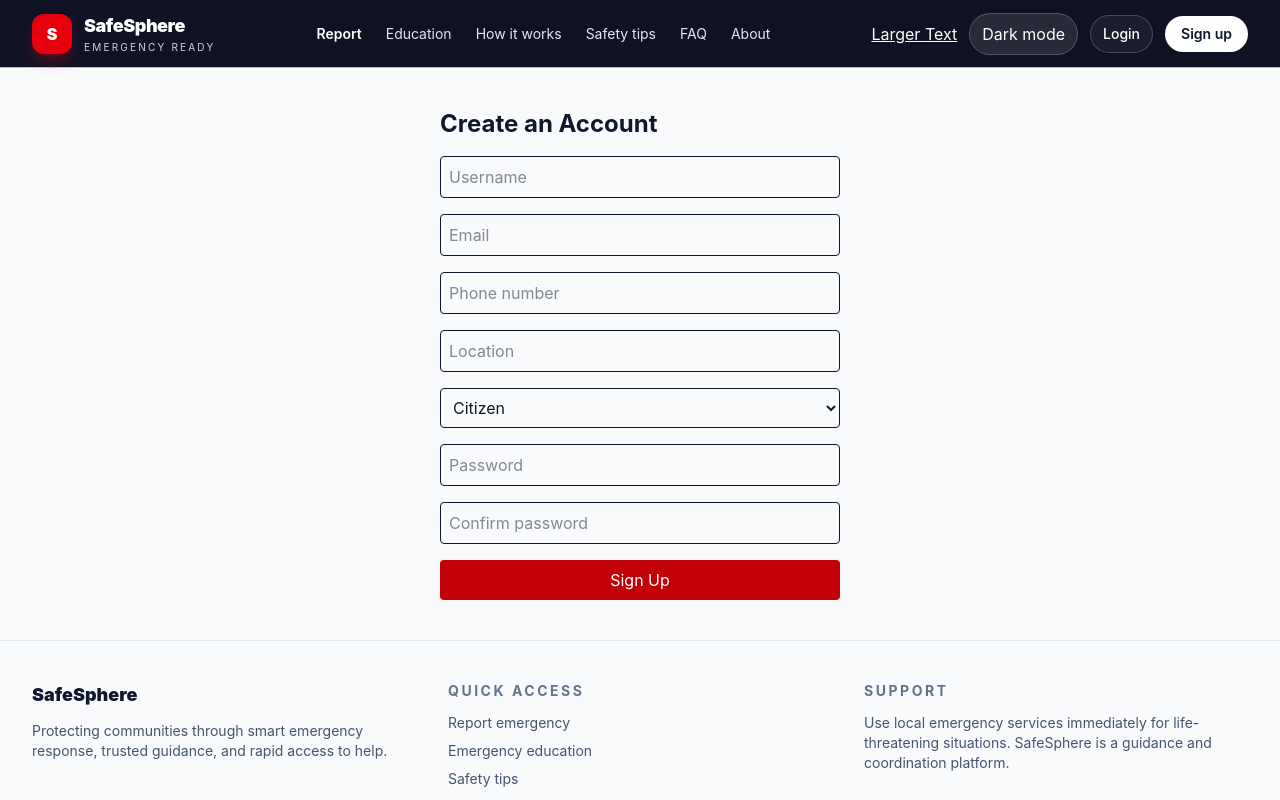
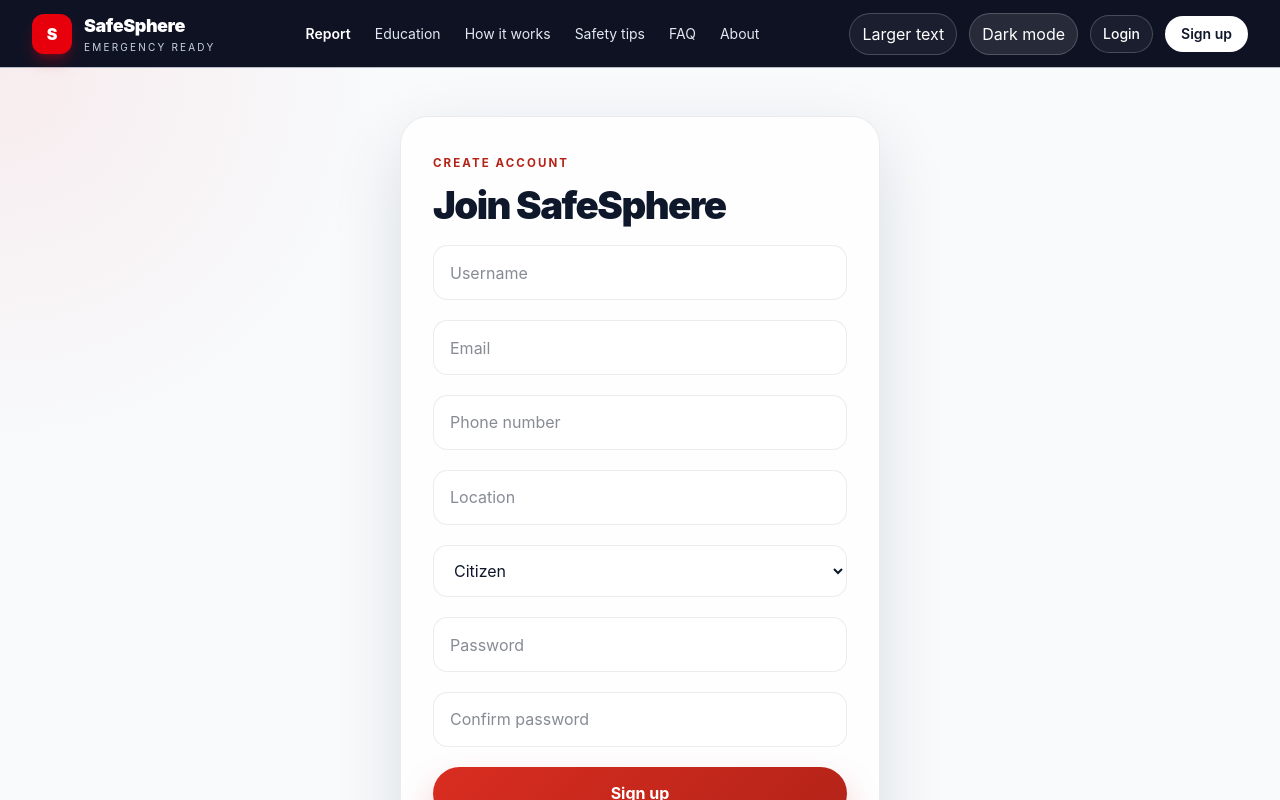
Before and after one commit to nathankb89-arch/SafeSphere_, a React (Vite) app in the folder frontend/: page /register in a window 1280 px wide. Shown: the top 800 px of the page. Built offline with nearby package versions, Linux system fonts and the light colour scheme; no server answers.

Commit message:
feat: enhance various components with improved layouts and accessibility features

```diff
--- a/frontend/src/components/AccessibilityToggle.jsx
+++ b/frontend/src/components/AccessibilityToggle.jsx
@@ -7,11 +7,11 @@ export default function AccessibilityToggle() {
     <button
       type="button"
       onClick={() => setLargeText(!largeText)}
-      className="text-sm underline"
+      className="inline-flex items-center justify-center rounded-full border border-white/20 bg-white/5 px-3 py-2 text-sm font-medium text-white transition hover:bg-white/10 focus-visible:outline-none focus-visible:ring-2 focus-visible:ring-white/80"
       aria-label="Toggle larger text"
       aria-pressed={largeText}
     >
-      {largeText ? 'Normal Text' : 'Larger Text'}
+      {largeText ? 'Normal text' : 'Larger text'}
     </button>
   )
 }
--- a/frontend/src/components/HelpBanner.jsx
+++ b/frontend/src/components/HelpBanner.jsx
@@ -2,9 +2,9 @@ import { Link } from 'react-router-dom'
 
 export default function HelpBanner() {
   return (
-    <aside className="mb-8 flex items-center justify-between gap-4 rounded-lg border border-blue-200 bg-blue-50 p-4">
-      <p className="text-blue-800">New here? Learn how reporting an emergency works.</p>
-      <Link to="/how-it-works" className="whitespace-nowrap font-semibold text-blue-800 underline">
+    <aside className="mb-8 flex items-center justify-between gap-4 rounded-2xl border border-red-200 bg-red-50 p-4 shadow-sm dark:border-red-900/60 dark:bg-red-950/20">
+      <p className="text-sm font-medium text-red-900 dark:text-red-100">New here? Learn how reporting an emergency works in under a minute.</p>
+      <Link to="/how-it-works" className="whitespace-nowrap rounded-full bg-red-600 px-4 py-2 text-sm font-semibold text-white shadow-sm transition hover:bg-red-500">
         Show me
       </Link>
     </aside>
--- a/frontend/src/pages/About.jsx
+++ b/frontend/src/pages/About.jsx
@@ -6,5 +6,25 @@ export default function About() {
   const [info, setInfo] = useState(null)
   useEffect(() => { api.get('/safety/about/').then((res) => setInfo(res.data)) }, [])
   if (!info) return <Spinner />
-  return <div className="mx-auto max-w-2xl px-6 py-10"><h1 className="mb-2 text-2xl font-bold">{info.name}</h1><p className="mb-6 text-gray-600">{info.tagline}</p><p className="mb-6">{info.mission}</p><p className="text-sm text-gray-500">Contact: <a href={`mailto:${info.contact_email}`} className="underline">{info.contact_email}</a></p></div>
+  return (
+    <main className="page-shell py-12">
+      <div className="container max-w-4xl">
+        <p className="eyebrow">About us</p>
+        <h1 className="section-title">{info.name}</h1>
+        <p className="lead-text">{info.tagline}</p>
+
+        <div className="mt-8 grid gap-5 lg:grid-cols-2">
+          <div className="info-card">
+            <p className="text-sm font-bold uppercase tracking-[0.18em] text-slate-500 dark:text-slate-400">Mission</p>
+            <p className="mt-3 text-slate-600 dark:text-slate-300">{info.mission}</p>
+          </div>
+
+          <div className="info-card">
+            <p className="text-sm font-bold uppercase tracking-[0.18em] text-slate-500 dark:text-slate-400">Contact</p>
+            <p className="mt-3 text-slate-600 dark:text-slate-300">Reach SafeSphere support at <a href={`mailto:${info.contact_email}`} className="font-semibold text-red-700 underline dark:text-red-400">{info.contact_email}</a>.</p>
+          </div>
+        </div>
+      </div>
+    </main>
+  )
 }
--- a/frontend/src/pages/Login.jsx
+++ b/frontend/src/pages/Login.jsx
@@ -1,5 +1,5 @@
 import { useState } from 'react'
-import { useNavigate } from 'react-router-dom'
+import { Link, useNavigate } from 'react-router-dom'
 import { useAuth } from '../context/AuthContext'
 
 export default function Login() {
@@ -10,11 +10,18 @@ export default function Login() {
     try { await login(form.username, form.password); navigate('/dashboard') } catch { setError('Invalid username or password.') }
   }
   return (
-    <form onSubmit={handleSubmit} className="mx-auto max-w-md space-y-4 px-6 py-10">
-      <h1 className="text-2xl font-bold">Log In</h1>{error && <p className="text-sm text-red-600">{error}</p>}
-      <input placeholder="Username" required onChange={(event) => setForm({ ...form, username: event.target.value })} className="w-full rounded border p-2" />
-      <input type="password" placeholder="Password" required onChange={(event) => setForm({ ...form, password: event.target.value })} className="w-full rounded border p-2" />
-      <button type="submit" className="w-full rounded bg-red-700 py-2 font-semibold text-white">Log In</button>
-    </form>
+    <main className="page-shell py-12">
+      <form onSubmit={handleSubmit} className="form-shell space-y-5">
+        <div>
+          <p className="eyebrow">Welcome back</p>
+          <h1 className="section-title small">Log in</h1>
+        </div>
+        {error && <p className="rounded-xl bg-red-50 p-3 text-sm font-medium text-red-700 dark:bg-red-950/30 dark:text-red-300">{error}</p>}
+        <input placeholder="Username" required onChange={(event) => setForm({ ...form, username: event.target.value })} className="field" />
+        <input type="password" placeholder="Password" required onChange={(event) => setForm({ ...form, password: event.target.value })} className="field" />
+        <button type="submit" className="primary-btn w-full">Log in</button>
+        <p className="text-center text-sm text-slate-600 dark:text-slate-300">Need an account? <Link to="/register" className="font-semibold text-red-700 dark:text-red-400">Create one</Link></p>
+      </form>
+    </main>
   )
 }
--- a/frontend/src/pages/Register.jsx
+++ b/frontend/src/pages/Register.jsx
@@ -1,5 +1,5 @@
 import { useState } from 'react'
-import { useNavigate } from 'react-router-dom'
+import { Link, useNavigate } from 'react-router-dom'
 import { useAuth } from '../context/AuthContext'
 
 export default function Register() {
@@ -13,16 +13,23 @@ export default function Register() {
     try { await register(form); navigate('/dashboard') } catch (err) { setError(err.response?.data?.password?.[0] || 'Registration failed. Check your details.') }
   }
   return (
-    <form onSubmit={handleSubmit} className="mx-auto max-w-md space-y-4 px-6 py-10">
-      <h1 className="text-2xl font-bold">Create an Account</h1>{error && <p className="text-sm text-red-600">{error}</p>}
-      <input name="username" placeholder="Username" onChange={handleChange} required className="w-full rounded border p-2" />
-      <input name="email" type="email" placeholder="Email" onChange={handleChange} required className="w-full rounded border p-2" />
-      <input name="phone_number" placeholder="Phone number" onChange={handleChange} className="w-full rounded border p-2" />
-      <input name="location" placeholder="Location" onChange={handleChange} className="w-full rounded border p-2" />
-      <select name="role" onChange={handleChange} value={form.role} className="w-full rounded border p-2"><option value="citizen">Citizen</option><option value="volunteer">Volunteer</option><option value="ngo">NGO Staff</option></select>
-      <input name="password" type="password" placeholder="Password" onChange={handleChange} required className="w-full rounded border p-2" />
-      <input name="password_confirm" type="password" placeholder="Confirm password" onChange={handleChange} required className="w-full rounded border p-2" />
-      <button type="submit" className="w-full rounded bg-red-700 py-2 font-semibold text-white">Sign Up</button>
-    </form>
+    <main className="page-shell py-12">
+      <form onSubmit={handleSubmit} className="form-shell space-y-5">
+        <div>
+          <p className="eyebrow">Create account</p>
+          <h1 className="section-title small">Join SafeSphere</h1>
+        </div>
+        {error && <p className="rounded-xl bg-red-50 p-3 text-sm font-medium text-red-700 dark:bg-red-950/30 dark:text-red-300">{error}</p>}
+        <input name="username" placeholder="Username" onChange={handleChange} required className="field" />
+        <input name="email" type="email" placeholder="Email" onChange={handleChange} required className="field" />
+        <input name="phone_number" placeholder="Phone number" onChange={handleChange} className="field" />
+        <input name="location" placeholder="Location" onChange={handleChange} className="field" />
+        <select name="role" onChange={handleChange} value={form.role} className="select"><option value="citizen">Citizen</option><option value="volunteer">Volunteer</option><option value="ngo">NGO Staff</option></select>
+        <input name="password" type="password" placeholder="Password" onChange={handleChange} required className="field" />
+        <input name="password_confirm" type="password" placeholder="Confirm password" onChange={handleChange} required className="field" />
+        <button type="submit" className="primary-btn w-full">Sign up</button>
+        <p className="text-center text-sm text-slate-600 dark:text-slate-300">Already have an account? <Link to="/login" className="font-semibold text-red-700 dark:text-red-400">Log in</Link></p>
+      </form>
+    </main>
   )
 }
--- a/frontend/src/pages/SafetyTips.jsx
+++ b/frontend/src/pages/SafetyTips.jsx
@@ -10,21 +10,25 @@ const TIPS = {
 
 export default function SafetyTips() {
   return (
-    <main className="mx-auto max-w-2xl px-6 py-10">
-      <h1 className="mb-2 text-2xl font-bold">Safety Tips</h1>
-      <p className="mb-8 text-gray-600">
+    <main className="page-shell py-12">
+      <div className="container max-w-4xl">
+        <p className="eyebrow">Safety guidance</p>
+        <h1 className="section-title">Simple safety steps for common emergencies.</h1>
+        <p className="lead-text">
           Simple guidance for common emergencies. This does not replace professional help — always report the emergency and follow instructions from responders.
         </p>
-      <div className="space-y-6">
+
+        <div className="mt-8 space-y-5">
           {Object.entries(TIPS).map(([type, tips]) => (
-          <section key={type} className="rounded-lg border p-4">
-            <h2 className="mb-2 font-semibold capitalize">{getEmergencyIcon(type)} {type}</h2>
-            <ul className="list-inside list-disc space-y-1 text-gray-600">
+            <section key={type} className="info-card">
+              <h2 className="text-xl font-bold capitalize text-slate-900 dark:text-white">{getEmergencyIcon(type)} {type}</h2>
+              <ul className="mt-4 list-inside list-disc space-y-2 text-slate-600 dark:text-slate-300">
                 {tips.map((tip) => <li key={tip}>{tip}</li>)}
               </ul>
             </section>
           ))}
         </div>
+      </div>
     </main>
   )
 }
```
Also changed, not shown: frontend/src/pages/FAQ.jsx (+11 -8 lines), frontend/src/pages/HowItWorks.jsx (+12 -8 lines). Lines whose indentation alone changed are shown as unchanged.
